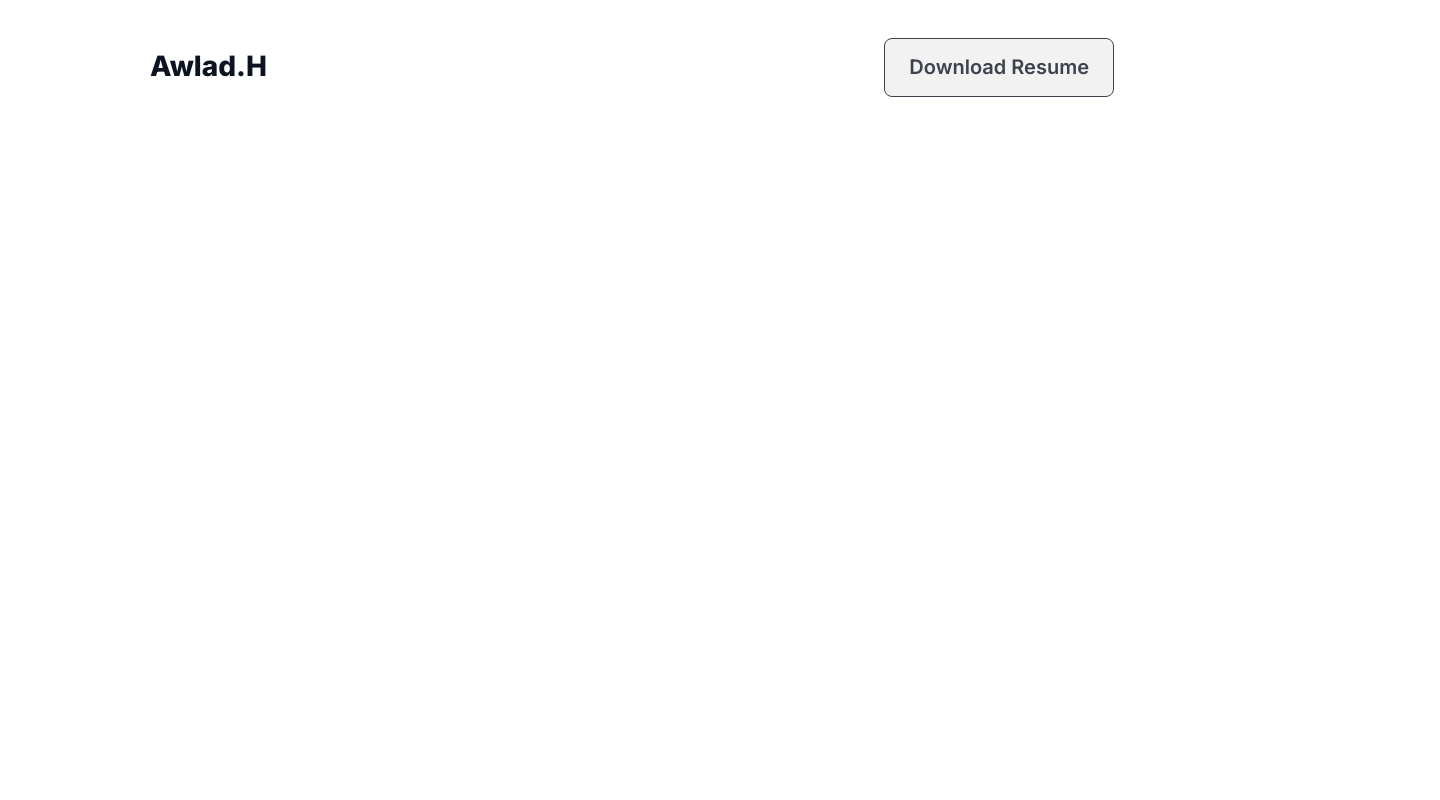
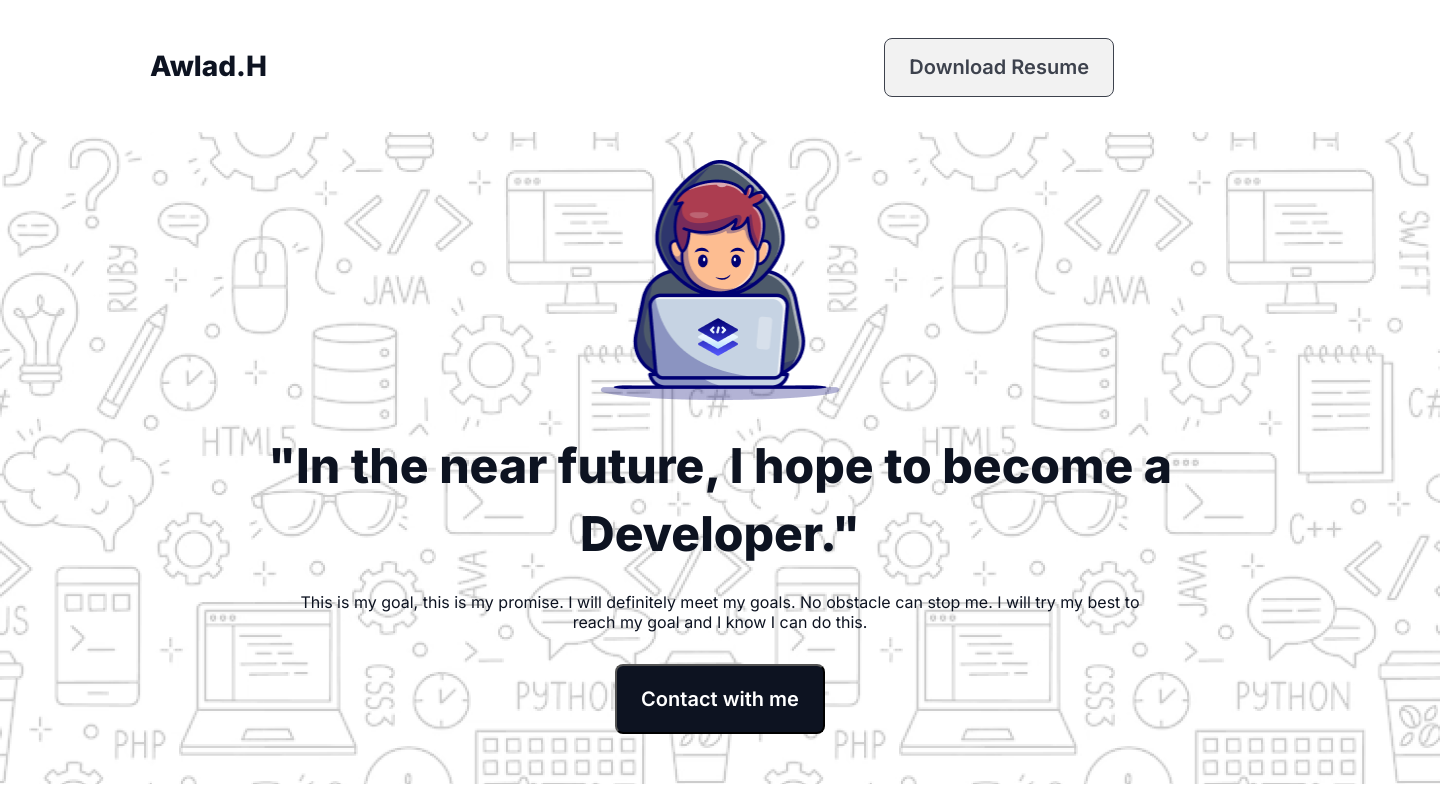
Before and after one commit to sumonbiswas290/assignment-1, a plain HTML site: page index.html in a window 1280 px wide. Shown: the whole page, 1440 px wide, since content can reach past the window. Drawn offline with Linux system fonts and the light colour scheme.

Commit message:
banner update

```diff
--- a/index.html
+++ b/index.html
@@ -11,7 +11,15 @@
         <span>Awlad.H</span>
         <button>Download Resume</button>
     </header>
-    <main></main>
+    <main>
+        <div class="banner">
+            <img src="./assets/img/Group.png" alt="A boy with laptop.">
+            <section>"In the near future, I hope to
+                become a Developer."</section>
+            <span>This is my goal, this is my promise. I will definitely meet my goals. No obstacle can stop me. I will try my best to reach my goal and I know I can do this.</span>
+            <button>Contact with me</button>
+        </div>
+    </main>
     <footer></footer>
 </body>
 </html>
--- a/style/style.css
+++ b/style/style.css
@@ -1,4 +1,5 @@
 @import url('https://fonts.googleapis.com/css2?family=Inter:wght@100..900&family=Poppins:ital,wght@0,100;0,200;0,300;0,400;0,500;0,600;0,700;0,800;0,900;1,100;1,200;1,300;1,400;1,500;1,600;1,700;1,800;1,900&display=swap');
+
 *{
     box-sizing: border-box;
     margin: 0;
@@ -37,3 +38,53 @@ header button{
     text-align: center;
     cursor: pointer;
 }
+
+main{
+    background-color: white;
+    width: 1440px;
+    display: flex;
+    flex-direction: column;
+    align-items: center;
+}
+.banner{
+    background-image: url("../assets/img/Hero-bg.png");
+    height: 652px;
+    width: 1440px;
+    display: flex;
+    flex-direction: column;
+    align-items: center;
+    /* justify-content: center; */
+}
+.banner img{
+    height: 240px;
+    width: 240px;
+    margin-top: 28px;
+}
+.banner section{
+    width: 998px;
+    margin-top: 32px;
+    color: rgb(13, 19, 33);
+    font-family: inter, poppins;
+    font-size: 48px;
+    font-weight: 800;
+    line-height: 68px;
+    text-align: center;
+}
+.banner span{
+    width: 852px;
+    margin-top: 24px;
+    color: rgb(13, 19, 33);
+    font-family: inter, poppins;
+    text-align: center;
+}
+.banner button{
+    border-radius: 8px;
+    background: rgb(13, 19, 33);
+    margin-top: 32px;
+    padding: 21px 24px;
+    color: white;
+    font-family: inter, poppins;
+    font-size: 20px;
+    font-weight: 600;
+    text-align: center;
+}
```
